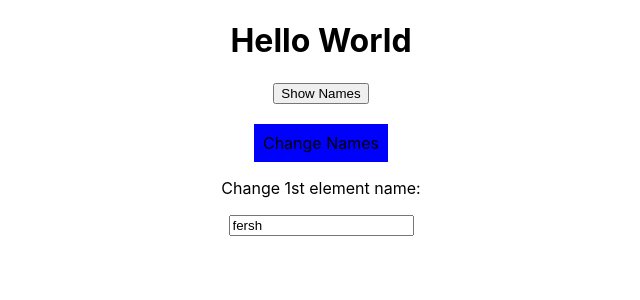
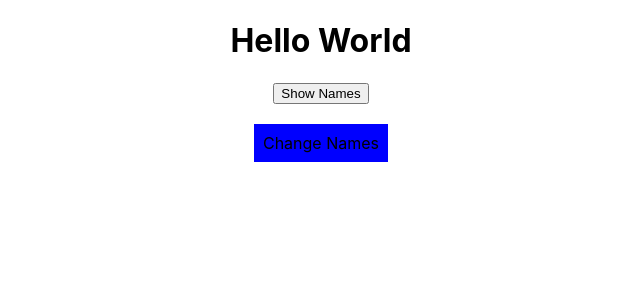
Before and after one commit to jcont12/React-Lessons, a React (Create React App) app: page / in a window 1280 px wide. Shown: the top 300 px of the page, without its empty margins (319-959 px from the left). Built offline with nearby package versions, Linux system fonts and the light colour scheme.

Commit message:
Delete the rendered input component

```diff
--- a/src/App.js
+++ b/src/App.js
@@ -91,7 +91,6 @@ class App extends Component {
         <br></br>
         <br></br>
         <button style={style} onClick={this.switchNameHandler.bind(this, "Jorge")}> Change Names </button>
-        <Input changedName={this.inputNameHandler} name={this.state.persons[1] ? this.state.persons[1].name : null}/>
         {persons}
       </div>
     );
```
